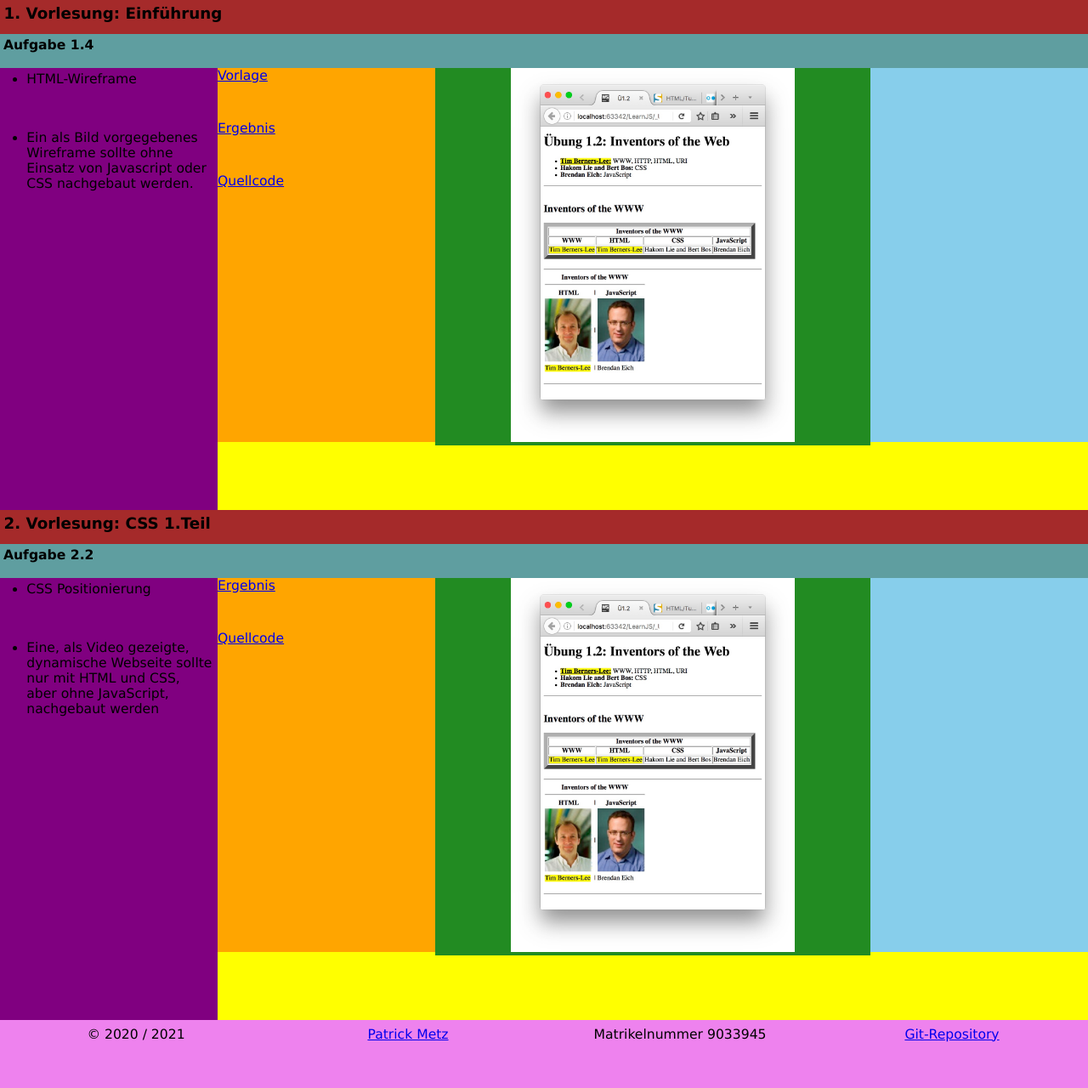
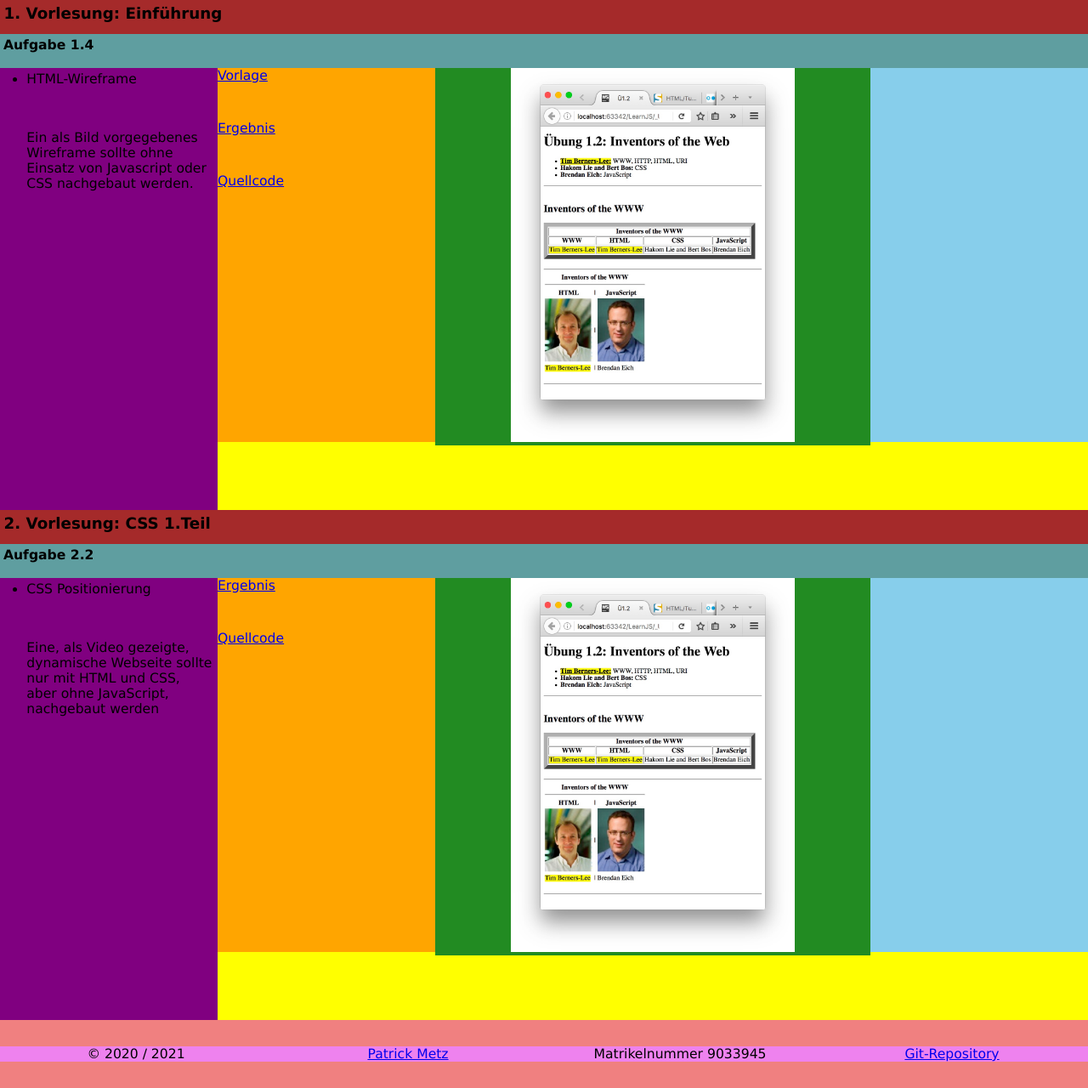
Before and after one commit to patrickmetz/B-S5-Web-Engineering, a PHP site: page / in a window 1280 px wide. Shown: the part 120-1400 px from the top of the page at 85% size. Run offline with PHP 8.4, Linux system fonts and the light colour scheme.

Commit message:
Übung 3.4: Darstellung auf sehr schmalen Bildschirmen verbessert.

```diff
--- a/index.html
+++ b/index.html
@@ -9,7 +9,7 @@
 <body>
 
 <header>
-    <h1>Einführung in Web En&shy;gine&shy;ering</h1>
+    <h1><span>Einführung in </span>Web En&shy;gine&shy;ering</h1>
     <h2>Semester&shy;projekt <span>"eigene Home&shy;page"</span></h2>
 </header>
 
--- a/style.css
+++ b/style.css
@@ -45,14 +45,14 @@ footer {
     background: lightcoral;
     display: flex;
     flex-direction: row;
-    flex-wrap: nowrap;
+    flex-wrap: wrap;
+    align-content: center;
+    justify-content: center;
 }
 
 footer div {
     width: 25%;
-    height: 100%;
     background:violet;
-    padding:0.5em;
     text-align: center;
 }
 
@@ -88,6 +88,10 @@ section .task{
     padding: 0.25em 0.25em 0.25em 2em;
 }
 
+.taskInfo > li:not(:first-child) {
+    display: none;
+}
+
 .task .taskDetails {
     height: 55vh;
     background: skyblue;
@@ -120,6 +124,11 @@ section .task{
 @media screen and (min-width: 400px) {
     header h1, header h2 {
         display: block;
+    }
+
+    .taskInfo > li:not(:first-child) {
+        display: initial;
+        list-style-position: initial;
     }
 
     .taskDetails {
@@ -183,10 +192,10 @@ section .task{
 }
 
 
-/* fix headline on very narrow screens --------------------------------------*/
+/* fixes vor very narrow screens --------------------------------------------*/
 
 @media screen and (max-width: 300px) {
-    header h2 span{
+    header h1 span, header h2 span{
         display:none;
     }
 }
```
